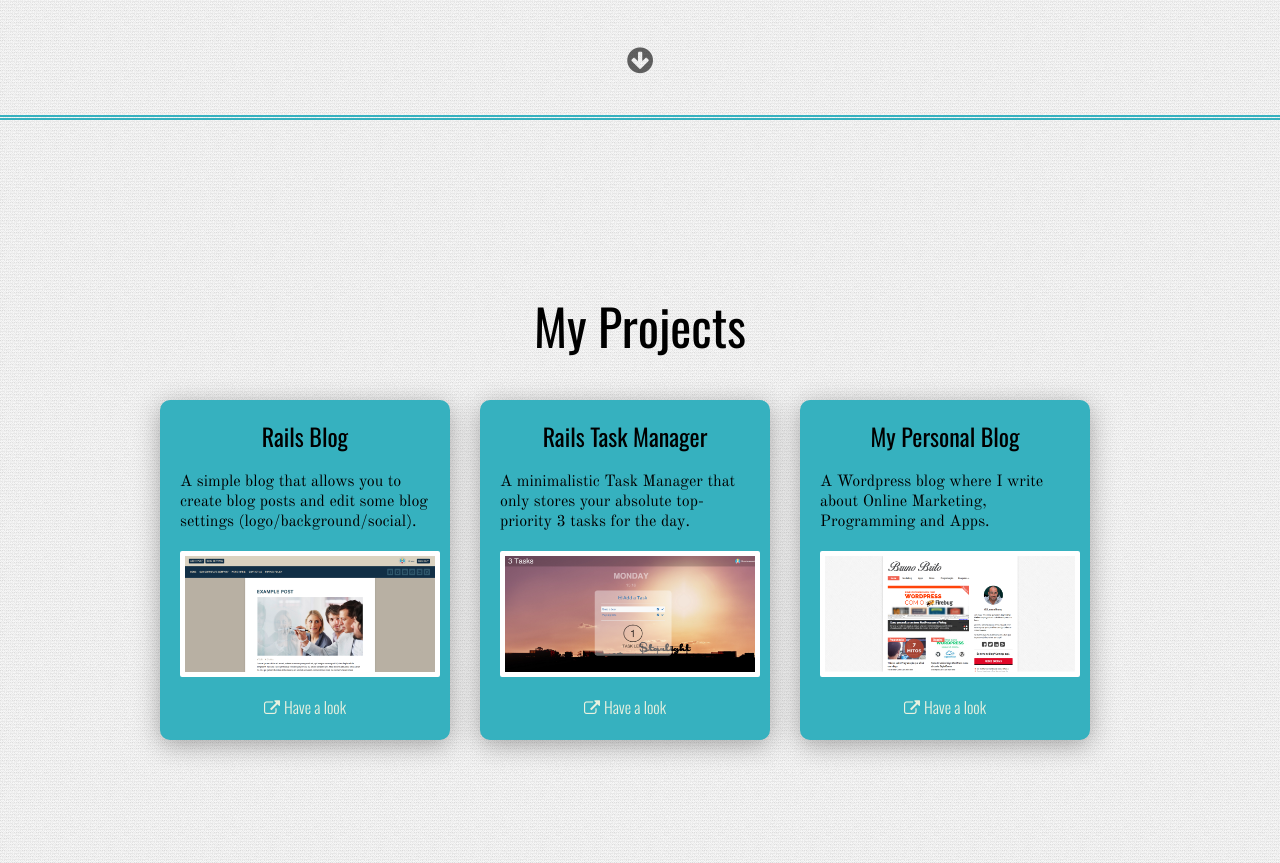
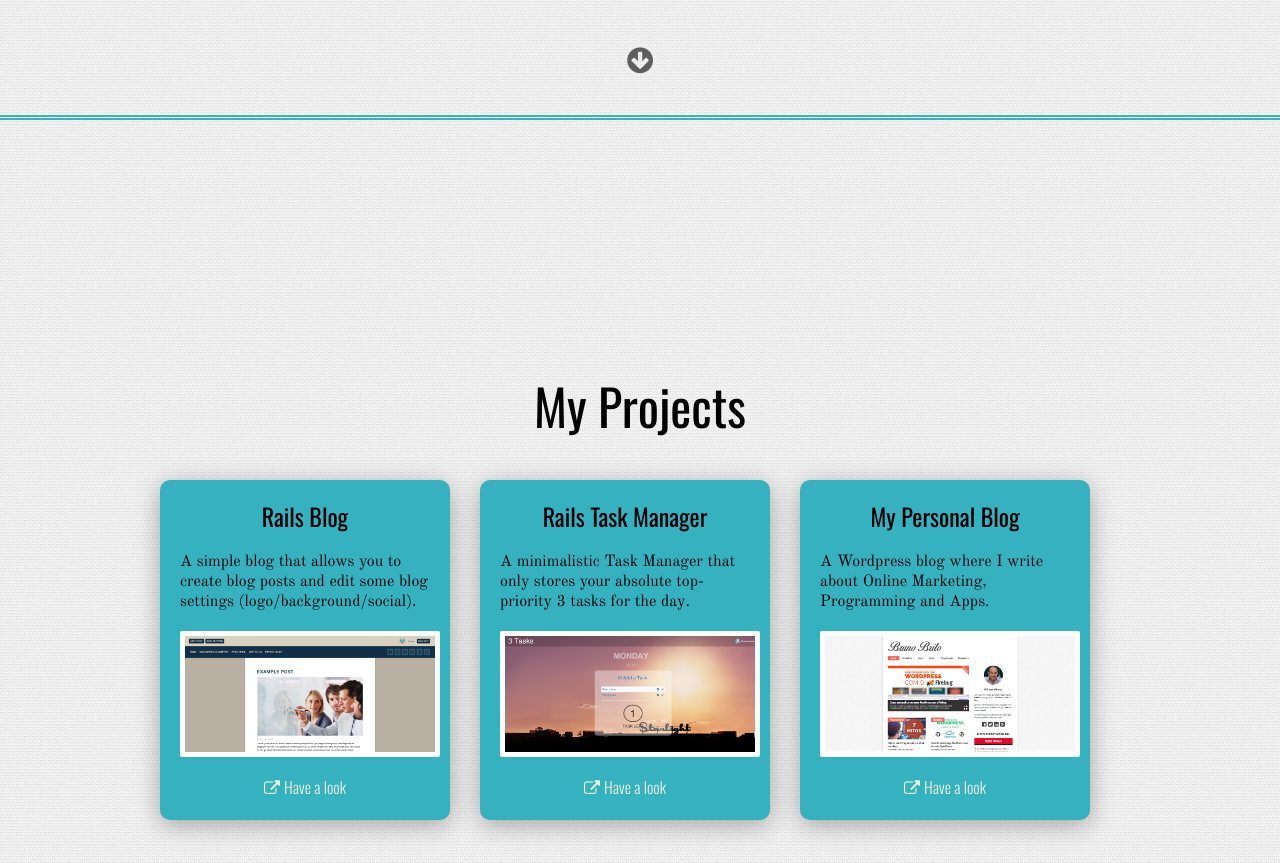
Before and after one commit to brunofbrito/business-card, a website: page index.html in a window 1280 px wide. Shown: the part 680-1543 px from the top of the page. Drawn offline with nearby package versions, Linux system fonts and the light colour scheme.

Commit message:
Adds some media queries for projects on smaller devices

```diff
--- a/sass/style.scss
+++ b/sass/style.scss
@@ -173,7 +173,7 @@ html, body {
   margin-right: 30px;
   width: 250px;
   height: 300px;
-  background-color: $darkblue;
+  background-color: $orange;
   border-radius: 10px;
   box-shadow: 0px 5px 25px 0px rgba(50, 50, 50, 0.4);
   padding: 20px;
@@ -212,6 +212,15 @@ html, body {
 }
 
 /* Small devices (tablets, 768px and up) */
+@media screen and (max-width: 768px) {
+  .portfolio {
+    margin-top: 300px;
+  }
+  .project {
+    margin: 40px auto;
+  }
+}
+
 @media screen and (min-width: 768px) {
   .business-card {
     height: #{($height*1.5)};
@@ -235,6 +244,13 @@ html, body {
   .back .flex-back h1 {
       font-size: 70px;
     }
+  .portfolio {
+    margin-top: 100px;
+  }
+  .project {
+    background-color: $darkblue;
+    margin: 40px auto;
+  }
 }
 
 /* Medium devices (desktops, 992px and up) */
@@ -257,6 +273,11 @@ html, body {
   .back .flex-back h1 {
       font-size: 72px;
     }
+  .project {
+    background-color: $darkblue;
+    margin-top: 30px;
+    margin-right: 30px;
+  }
  }
 
 /* Large devices (large desktops, 1200px and up) */
```
Also changed, not shown: build/style.css, stylesheets/style.css.
